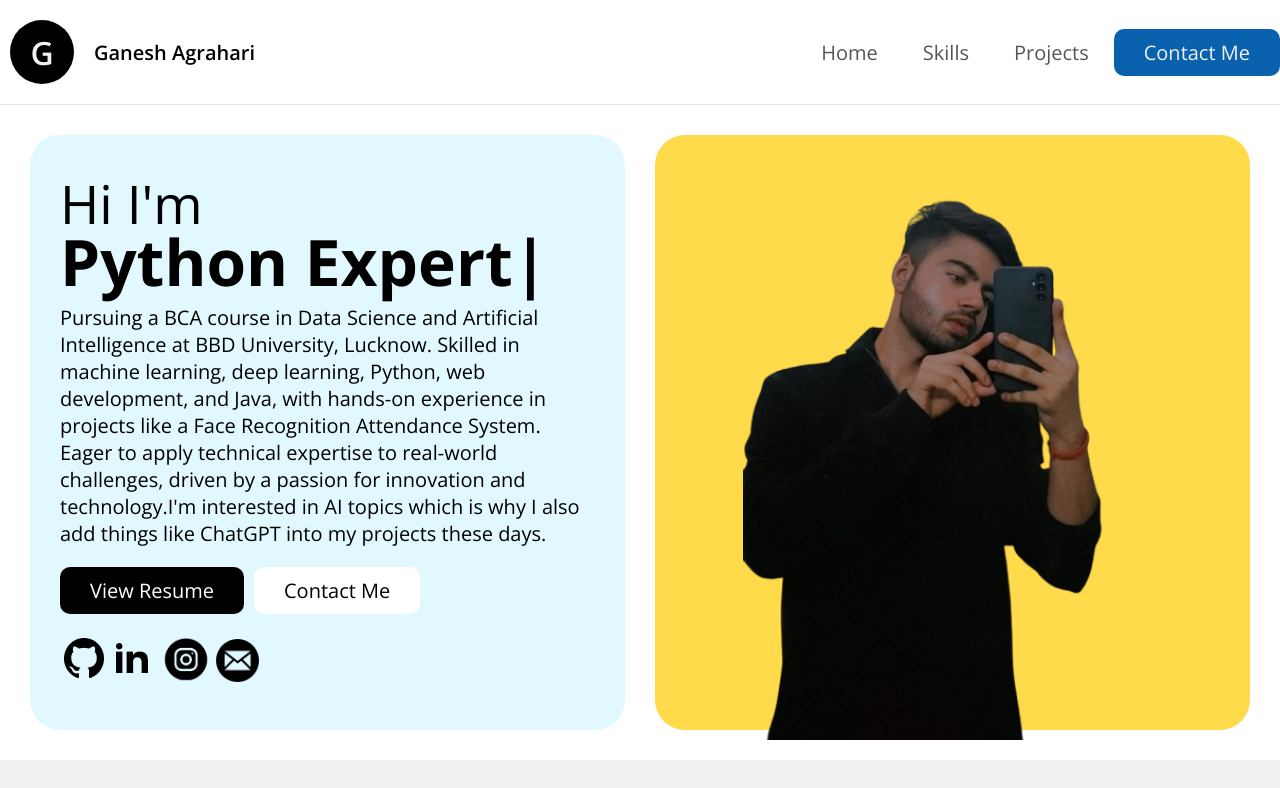
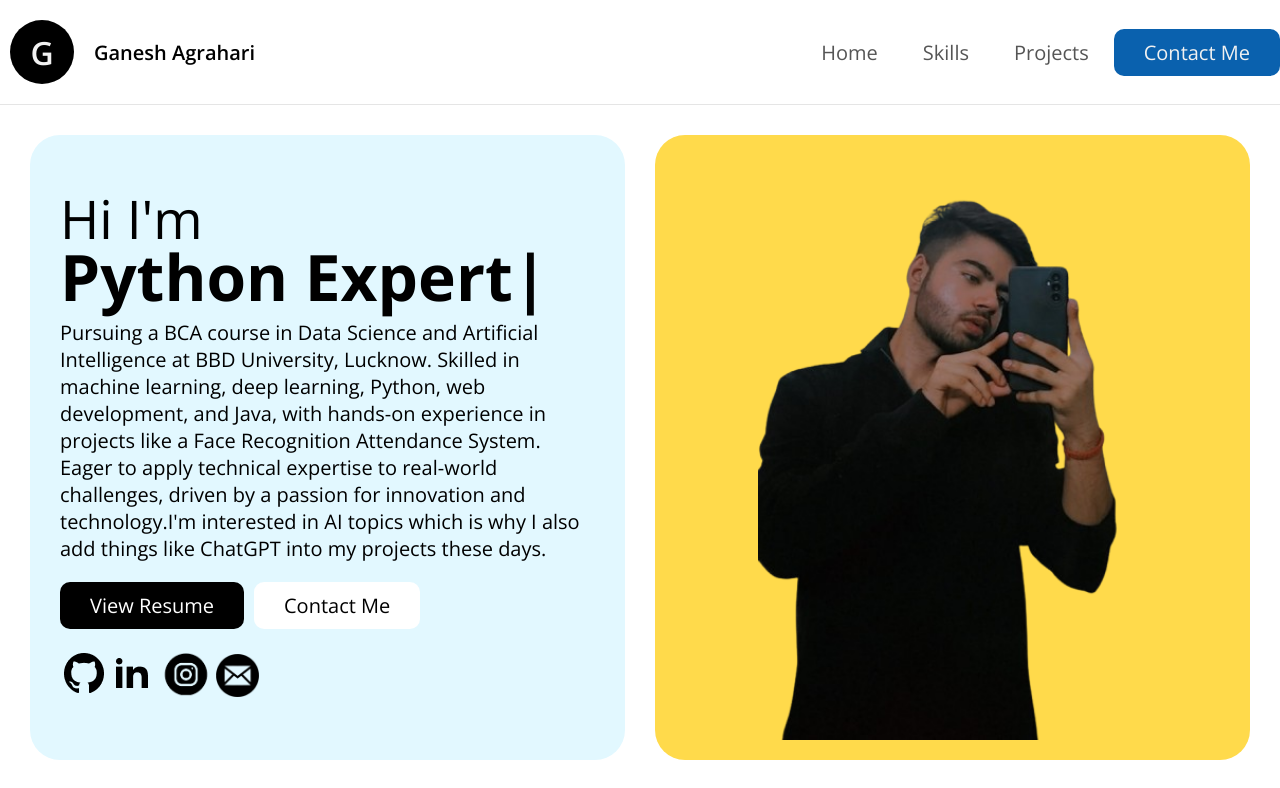
Before and after one commit to ganeshagrahari/ganesh-site-deploy, a Next.js app: page / in a window 1280 px wide. Shown: the top 788 px of the page. Built offline with nearby package versions, Linux system fonts and the light colour scheme; grey boxes are pictures that could not be loaded; some icons are missing.

Commit message:
Update globals.css

```diff
--- a/app/globals.css
+++ b/app/globals.css
@@ -245,7 +245,9 @@ h1 {
   .hero-yellow img {
 	margin-top: -60px;
 	max-width: 420px;
-	margin-bottom: -10px;
+	margin-bottom: 20px;
+	margin-left:30px;
+
   }
 
 
```
